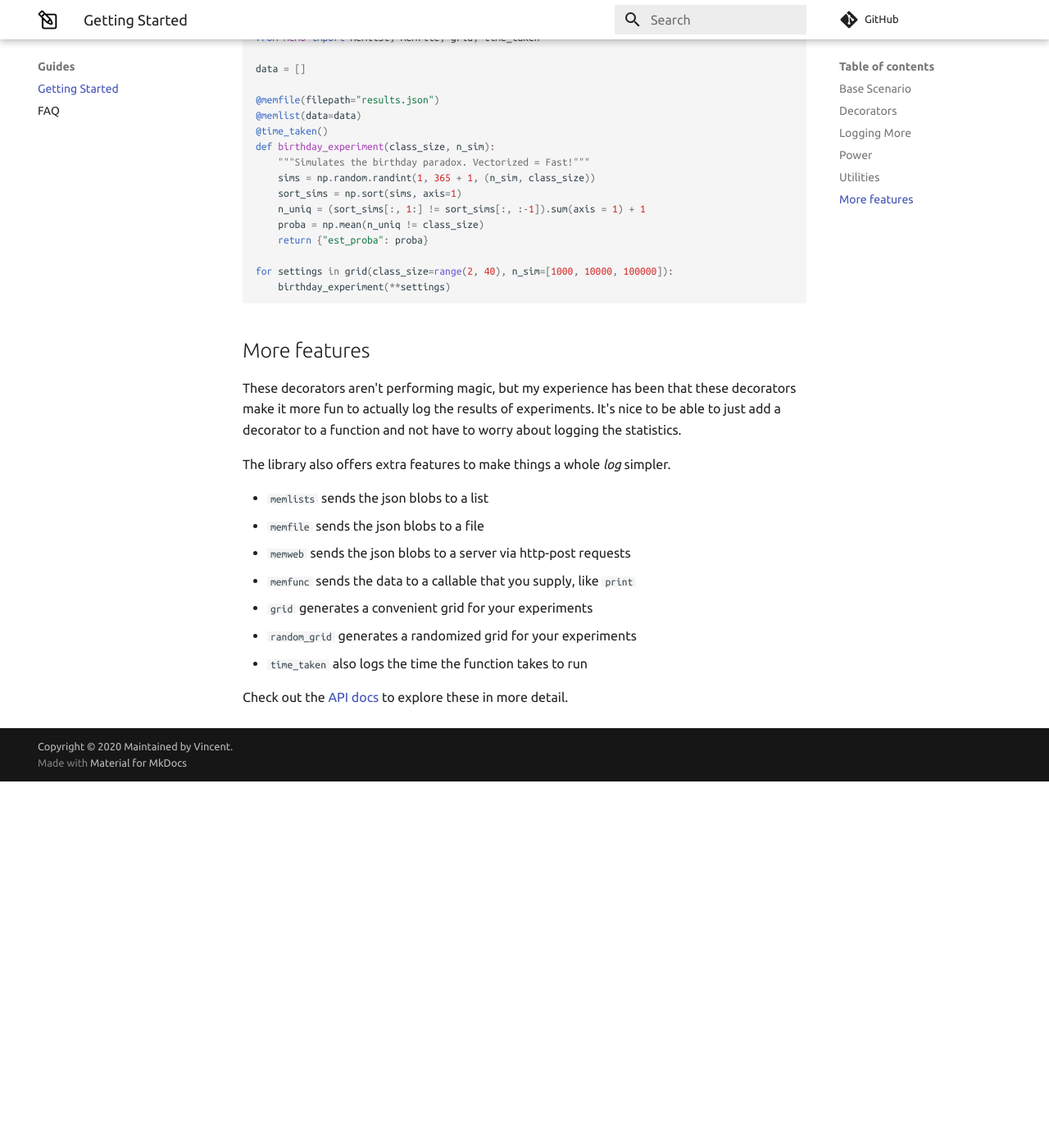
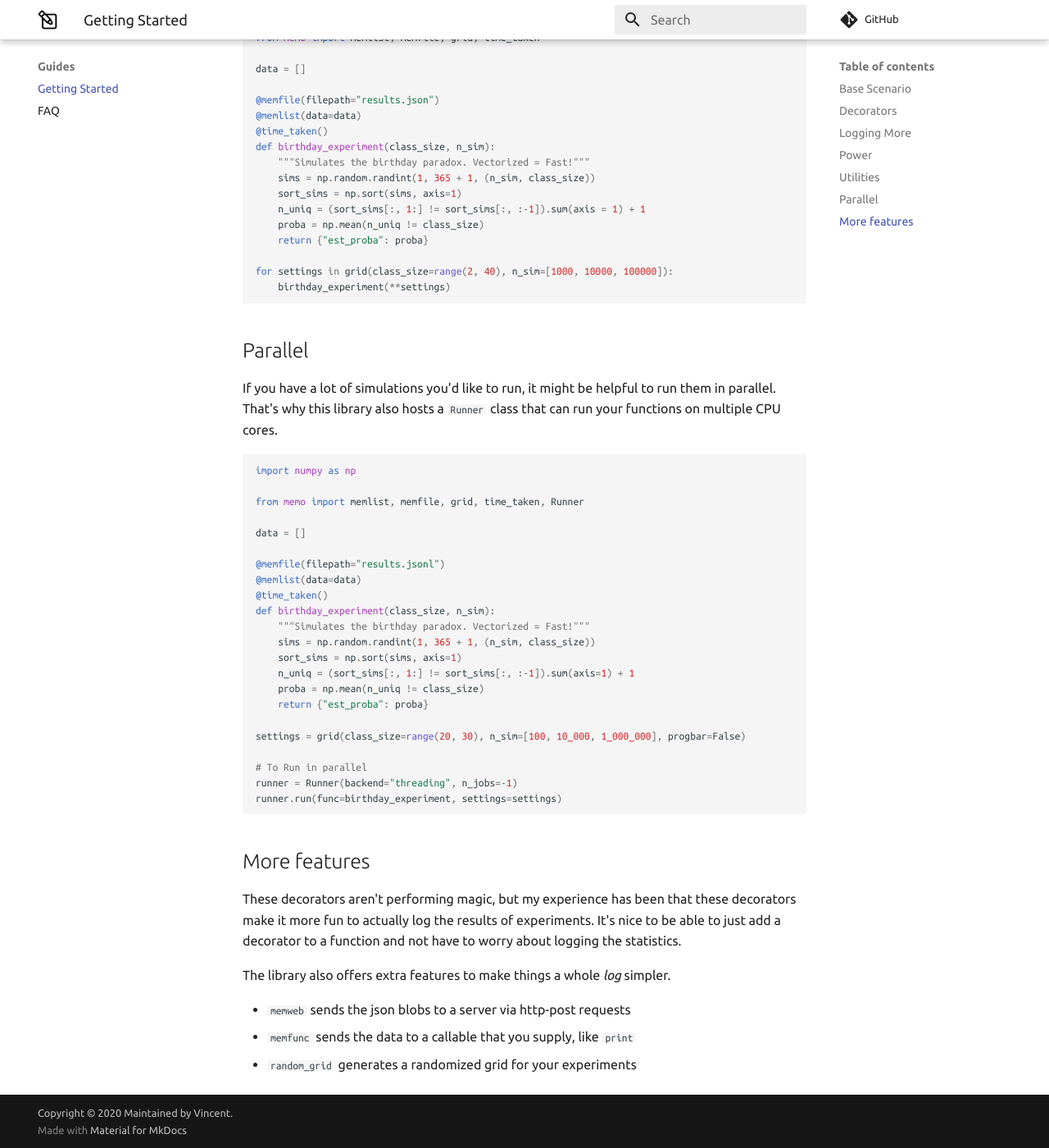
Before and after one commit to koaning/memo, an MkDocs documentation site: the page built from docs/getting-started.md, in a window 1280 px wide and 1400 px high, scrolled down 2686 px. Shown: the whole window at 82% size. Built offline with MkDocs 1.6.1 and Material for MkDocs 9.7.7, drawn with Linux system fonts in a browser that asks for light colours; comment, search, counter and statistics services are not loaded; before the commit the page ends 3639 px from its top, so only the background shows below that.

Commit message:
getting-started

````diff
--- a/docs/getting-started.md
+++ b/docs/getting-started.md
@@ -138,6 +138,37 @@ for settings in grid(class_size=range(2, 40), n_sim=[1000, 10000, 100000]):
     birthday_experiment(**settings)
 ```
 
+## Parallel
+
+If you have a lot of simulations you'd like to run, it might be helpful to
+run them in parallel. That's why this library also hosts a `Runner` class
+that can run your functions on multiple CPU cores.
+
+```python
+import numpy as np
+
+from memo import memlist, memfile, grid, time_taken, Runner
+
+data = []
+
+@memfile(filepath="results.jsonl")
+@memlist(data=data)
+@time_taken()
+def birthday_experiment(class_size, n_sim):
+    """Simulates the birthday paradox. Vectorized = Fast!"""
+    sims = np.random.randint(1, 365 + 1, (n_sim, class_size))
+    sort_sims = np.sort(sims, axis=1)
+    n_uniq = (sort_sims[:, 1:] != sort_sims[:, :-1]).sum(axis=1) + 1
+    proba = np.mean(n_uniq != class_size)
+    return {"est_proba": proba}
+
+settings = grid(class_size=range(20, 30), n_sim=[100, 10_000, 1_000_000], progbar=False)
+
+# To Run in parallel
+runner = Runner(backend="threading", n_jobs=-1)
+runner.run(func=birthday_experiment, settings=settings)
+```
+
 ## More features
 
 These decorators aren't performing magic, but my experience has been
@@ -147,12 +178,6 @@ worry about logging the statistics.
 
 The library also offers extra features to make things a whole *log* simpler.
 
-- `memlists` sends the json blobs to a list
-- `memfile` sends the json blobs to a file
 - `memweb` sends the json blobs to a server via http-post requests
 - `memfunc` sends the data to a callable that you supply, like `print`
-- `grid` generates a convenient grid for your experiments
 - `random_grid` generates a randomized grid for your experiments
-- `time_taken` also logs the time the function takes to run
-
-Check out the [API docs]() to explore these in more detail.
````
